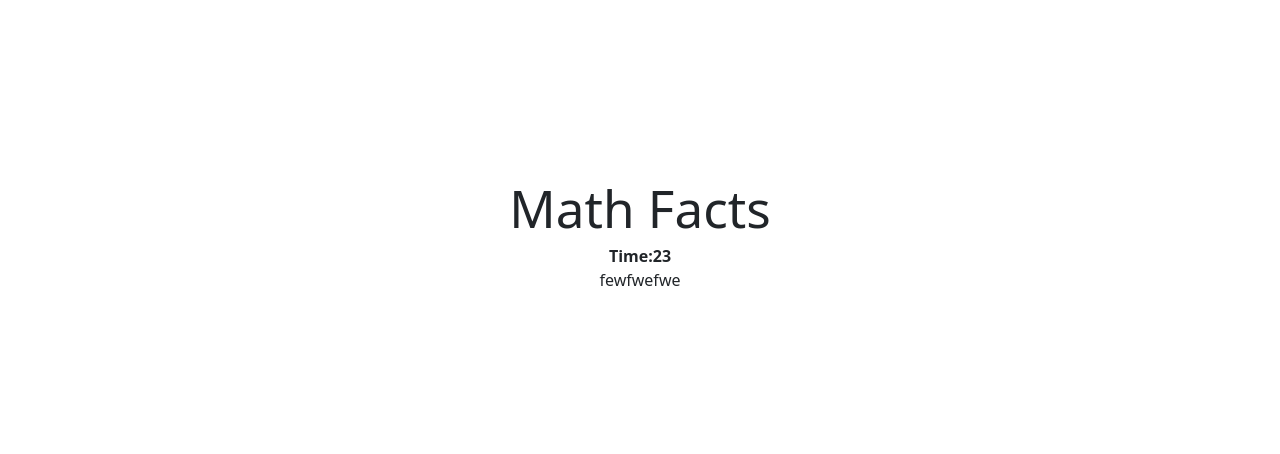
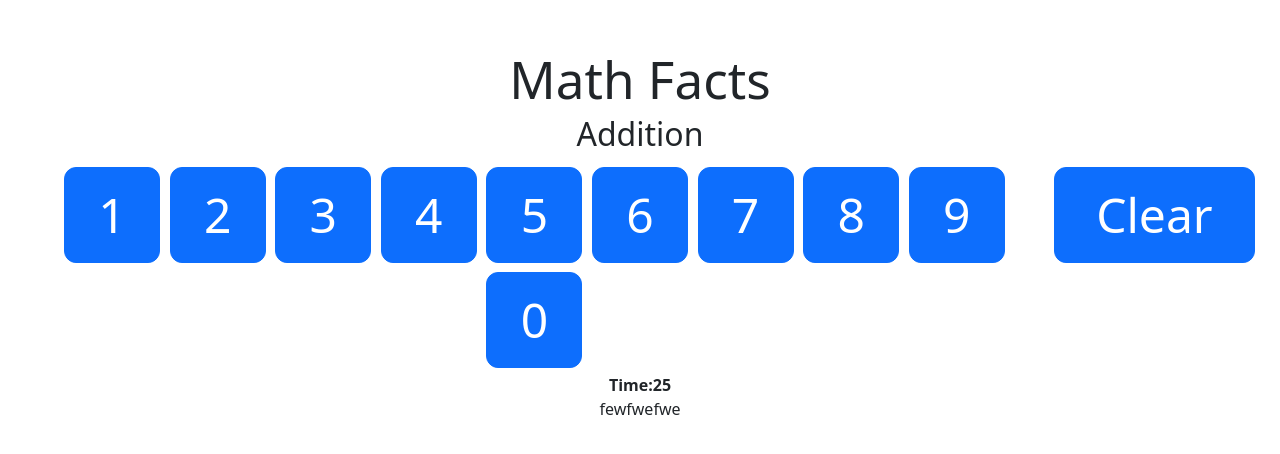
Before and after one commit to OliverCr11/proyects, a React (Vite) app: page /math-facts/play in a window 1280 px wide. Shown: the part 156-610 px from the top of the page. Built offline with nearby package versions, Linux system fonts and the light colour scheme.

Commit message:
repair keyboard

```diff
--- a/src/components/math-facts/ClearButton.jsx
+++ b/src/components/math-facts/ClearButton.jsx
@@ -1,8 +1,7 @@
-const ClearButton = ( ) => {
+const ClearButton = (props) => {
     return(
-        <div>
-
-        </div>
+        <button className="btn btn-primary" style={{width:"4.2em"}}
+        onClick={ () => {props.handleClick('');}}>Clear</button>
     )
 }
 export default ClearButton;
--- /dev/null
+++ b/src/components/math-facts/Equation.jsx
@@ -0,0 +1,14 @@
+import { Fragment } from "react";
+import React from "react";
+const Equation = (props) =>{
+    return(
+        <>
+        <Fragment>
+        <div className="col-5">{props.question}</div>
+        <div className="col-2">=</div>
+        <div className="col-5">{props.answer}</div>
+        </Fragment>
+        </>
+    )
+}
+export default Equation;
--- /dev/null
+++ b/src/components/math-facts/Game2.css
@@ -0,0 +1,17 @@
+#game-container {
+  margin: 1em auto;
+  width: 380px;
+}
+#equation {
+  font-size: 1.6em;
+  margin: auto;
+  width: 90%;
+}
+#buttons button {
+  border-radius: .25em;
+  font-size: 3em;
+  height: 2em;
+  margin: .1em;
+  text-align: center;
+  width: 2em;
+}
--- a/src/components/math-facts/Game2.jsx
+++ b/src/components/math-facts/Game2.jsx
@@ -1,20 +1,49 @@
 import React, {useState } from "react";
-
 import Score from "./Score";
 import Timer from "./Timer";
-
-const Game = () =>{
+import ClearButton from "./ClearButton";
+import NumberButton from "./NumberButton";
+import SelectInput from "./SelectInput";
+import Keyboard from "./Keyboard";
+import Equation from "./Equation";
+import './Game2.css';
+const Game2 = ({ operation}) =>{
     const gameLength =30;
     const [timerLeft,setTimeLeft]=useState(gameLength);
+    const [userAnswer,setUserAnswer]=useState('');
+    const operationNames = {
+  '+': 'Addition',
+  '-': 'Subtraction',
+  'x': 'Multiplication',
+  '/': 'Division'
+};
+const appendToAnswer = (num) =>{
+    setUserAnswer(String(Number(userAnswer+num)));
+}
+    const numbers =[1,2,3,4,5,6,7,8,9,0];
+    const numberButtons=numbers.map((number)=>
+    <NumberButton value={number} key={number}
+    handleClick={appendToAnswer} />
+);
+
+
+const operationNameToShow=operationNames[operation];
 
     return(
         <div>
             <h1>Math Facts</h1>
-
+            <h2>{operationNameToShow}</h2>
+            <div className="row" id="buttons">
+                <div className="col">
+                    {numberButtons}
+                </div>
+                <ClearButton handleClick={setUserAnswer}/>
+            </div>
+            <Keyboard setUserAnswer={setUserAnswer} />
             <Timer timeLeft={timerLeft} setTimeLeft={setTimeLeft}/>
             <Score/>
 
         </div>
     )
 }
-export default Game;
+export default Game2;
--- a/src/components/math-facts/Keyboard.jsx
+++ b/src/components/math-facts/Keyboard.jsx
@@ -1,8 +1,25 @@
-const Keyboard = () =>{
-    return(
-        <div>
+import {useEffect} from 'react';
 
-        </div>
-    )
+function Keyboard({setUserAnswer}) {
+
+  useEffect(() => {
+    const handleKeyUp = (e) => {
+      e.preventDefault();
+      if (e.key === ' ' || e.key === 'Enter') {
+        setUserAnswer('');
+      } else if (e.key === 'Backspace') {
+        setUserAnswer(prevUserAnswer =>
+          prevUserAnswer.substring(0, prevUserAnswer.length - 1));
+      } else if (!isNaN(e.key)) {
+        setUserAnswer(prevUserAnswer =>
+          String(Number(prevUserAnswer + e.key)));
+      }
+    }
+    window.addEventListener('keyup', handleKeyUp);
+    return () => {
+      window.removeEventListener('keyup', handleKeyUp);
+    }
+  }, []);
+  return null;
 }
 export default Keyboard;
--- a/src/components/math-facts/MathFacts.jsx
+++ b/src/components/math-facts/MathFacts.jsx
@@ -2,7 +2,7 @@ import React from "react";
 import { Link } from "react-router-dom";
 import MathInstructions from "./MathInstructions";
 import GoButton from "./GoButton";
-import SettingSelector from "./SettingSelector";
+import SelectInput from "./SelectInput";
 const MathFacts=({ operation, setOperation, maxNumber, setMaxNumber })=>{
     const operations = [
   ['Addition', '+'],
@@ -19,14 +19,14 @@ const MathFacts=({ operation, setOperation, maxNumber, setMaxNumber })=>{
             <h1 className="my-4">Math Facts Practice</h1>
 
      <div className="row mx-1 my-3">
-        <SettingSelector label="Operation"
+        <SelectInput label="Operation"
           id="operation"
           currentValue={operation}
           setCurrentValue={setOperation}
           values={operations} />
       </div>
       <div className="row mx-1 my-3">
-        <SettingSelector label="Maximum Number"
+        <SelectInput label="Maximum Number"
           id="max-number"
           currentValue={maxNumber}
           setCurrentValue={setMaxNumber}
--- /dev/null
+++ b/src/components/math-facts/NumberButton.jsx
@@ -0,0 +1,10 @@
+import React from "react";
+const NumberButton = (props) =>{
+    return(
+       <button className="btn btn-primary"
+      onClick={() => {props.handleClick(props.value)}}>
+        {props.value}
+    </button>
+    )
+}
+export default NumberButton;
--- a/src/components/math-facts/SelectInput.jsx
+++ b/src/components/math-facts/SelectInput.jsx
@@ -1,8 +1,17 @@
-const SelectInput = () =>{
+import React from "react";
+import { Fragment } from "react";
+const SelectInput = ({label,id,values,currentValue,setCurrentValue}) =>{
+     const selectOptions = values.map((value)=>
+    <option value={value[1]} key={value[0].toString()}>{value[0]}</option>
+  );
+
     return(
-        <div>
-
-        </div>
+       <Fragment>
+        <label htmlFor={id} className="col fw-bold">{label}</label>
+        <select id={id}
+        value={currentValue}
+        onChange={(e)=>setCurrentValue(e.target.value)} className="col form-select">{selectOptions}</select>
+       </Fragment>
     )
 }
 export default SelectInput;
--- a/src/components/math-facts/SettingSelector.jsx
+++ /dev/null
@@ -1,17 +0,0 @@
-import React from "react";
-import { Fragment } from "react";
-const SettingSelector = ({label,id,values,currentValue,setCurrentValue}) =>{
-     const selectOptions = values.map((value)=>
-    <option value={value[1]} key={value[0].toString()}>{value[0]}</option>
-  );
-
-    return(
-       <Fragment>
-        <label htmlFor={id} className="col fw-bold">{label}</label>
-        <select id={id}
-        value={currentValue}
-        onChange={(e)=>setCurrentValue(e.target.value)} className="col form-select">{selectOptions}</select>
-       </Fragment>
-    )
-}
-export default SettingSelector;
--- a/src/containers/App.jsx
+++ b/src/containers/App.jsx
@@ -9,6 +9,8 @@ import Game2 from '../components/math-facts/Game2';
 function App() {
 const [operation, setOperation] = useState('+');
   const [maxNumber, setMaxNumber] = useState(10);
+
+  console.log("El estado actual en App.jsx es:", operation);
   return (
     <Routes>
       <Route path='/' element={<GameSelection/>}/>
@@ -27,7 +29,9 @@ const [operation, setOperation] = useState('+');
 
      <Route path='/anagram-hunt/play/:length' element={<Game />} />
 
-      <Route path='/math-facts/play' element={<Game2/>}/>
+      <Route path='/math-facts/play' element={<Game2
+      operation={operation}
+      maxNumber={maxNumber}/>}/>
     </Routes>
 
   )
```
Also changed, not shown: src/components/math-facts/Keyboard.css (deleted).
